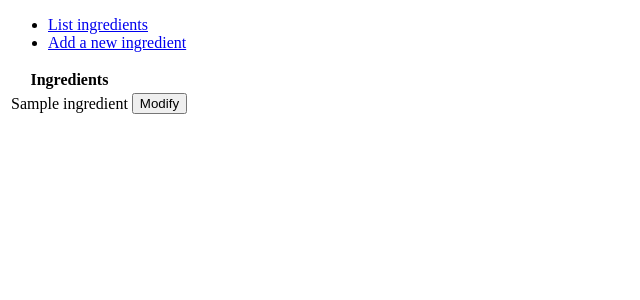
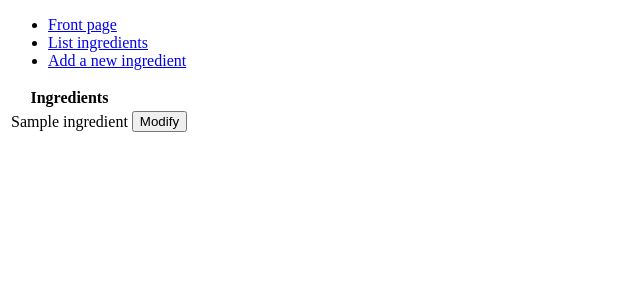
Before and after one commit to Bublebub/Reseptitietokanta, a Flask app: page /ingredients/ in a window 1280 px wide. Shown: the top 300 px of the page, without its empty margins (0-640 px from the left). Run offline with Flask 2, Linux system fonts and the light colour scheme; tables that the repository leaves empty hold one stand-in row (values such as "Sample post").

Commit message:
Etusivun lisäys listaan

```diff
--- a/application/templates/layout.html
+++ b/application/templates/layout.html
@@ -7,6 +7,7 @@
 
 	<body>
 		<ul>
+			<li><a href="{{ url_for('index') }}">Front page</a></li>
 			<li><a href="{{ url_for('ingredients_index') }}">List ingredients</a></li>
 			<li><a href="{{ url_for('ingredients_form') }}">Add a new ingredient</a></li>
 		</ul>
```
